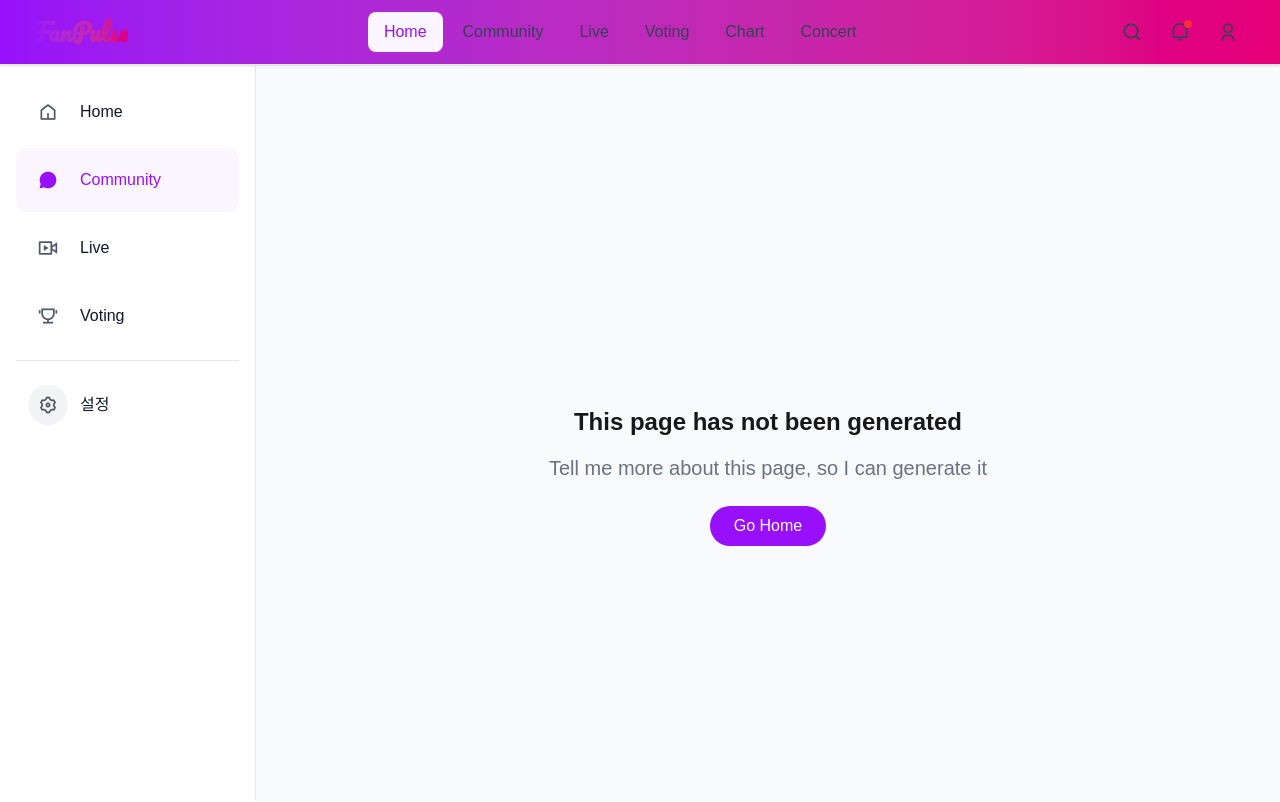
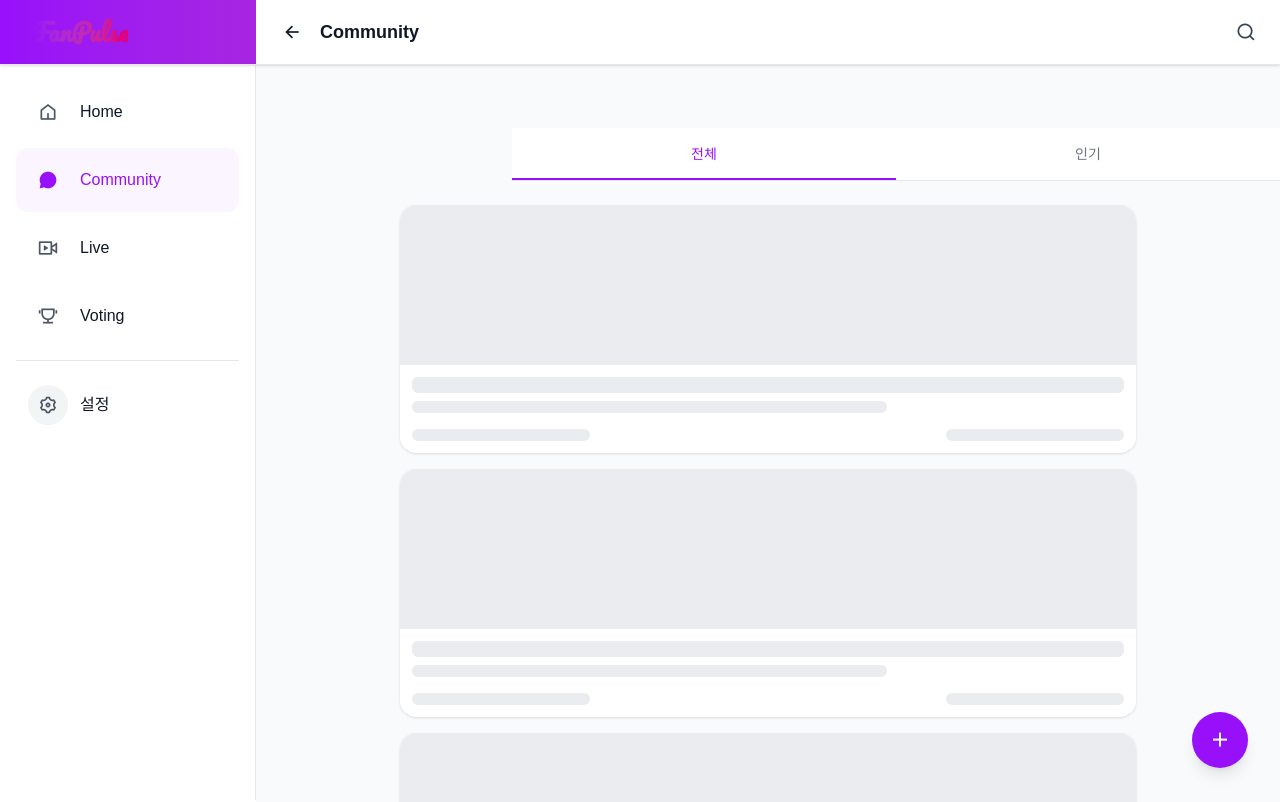
Before and after one commit to jskjw157/FanPulse, a Next.js app in the folder web/: page /community in a window 1280 px wide. Before the commit this address had no page. Shown: the top 802 px of the page. Built offline with nearby package versions, Linux system fonts and the light colour scheme.

Commit message:
feat(web): Community 페이지 스켈레톤 구현

```diff
--- /dev/null
+++ b/web/src/app/community/page.tsx
@@ -0,0 +1,70 @@
+"use client";
+
+import PageHeader from "@/components/layout/PageHeader";
+import PageWrapper from "@/components/layout/PageWrapper";
+import SkeletonCard from "@/components/ui/SkeletonCard";
+import { useState } from "react";
+import { motion } from "framer-motion";
+
+export default function CommunityPage() {
+  const [activeTab, setActiveTab] = useState("all");
+
+  return (
+    <>
+      <PageHeader
+        title="Community"
+        rightAction={
+          <button className="p-2">
+            <i className="ri-search-line text-xl text-gray-700"></i>
+          </button>
+        }
+      />
+      <PageWrapper>
+        {/* Tab Navigation */}
+        <div className="sticky top-16 bg-white border-b border-gray-200 z-30 lg:ml-64">
+          <div className="flex max-w-7xl mx-auto">
+            <button
+              onClick={() => setActiveTab("all")}
+              className={`flex-1 py-4 text-sm font-medium transition-colors relative ${
+                activeTab === "all" ? "text-purple-600" : "text-gray-500"
+              }`}
+            >
+              전체
+              {activeTab === "all" && (
+                <motion.div
+                  layoutId="activeTab"
+                  className="absolute bottom-0 left-0 right-0 h-0.5 bg-purple-600"
+                />
+              )}
+            </button>
+            <button
+              onClick={() => setActiveTab("popular")}
+              className={`flex-1 py-4 text-sm font-medium transition-colors relative ${
+                activeTab === "popular" ? "text-purple-600" : "text-gray-500"
+              }`}
+            >
+              인기
+              {activeTab === "popular" && (
+                <motion.div
+                  layoutId="activeTab"
+                  className="absolute bottom-0 left-0 right-0 h-0.5 bg-purple-600"
+                />
+              )}
+            </button>
+          </div>
+        </div>
+
+        <div className="max-w-3xl mx-auto px-4 py-6 space-y-4">
+          {[1, 2, 3, 4].map((idx) => (
+            <SkeletonCard key={idx} />
+          ))}
+        </div>
+
+        {/* Floating Action Button Placeholder */}
+        <div className="fixed bottom-24 right-4 lg:right-8 lg:bottom-8 w-14 h-14 bg-purple-600 rounded-full flex items-center justify-center shadow-lg text-white">
+          <i className="ri-add-line text-2xl"></i>
+        </div>
+      </PageWrapper>
+    </>
+  );
+}
```
Also changed, not shown: 1 other file (tests, documents, lock files or other folders).
